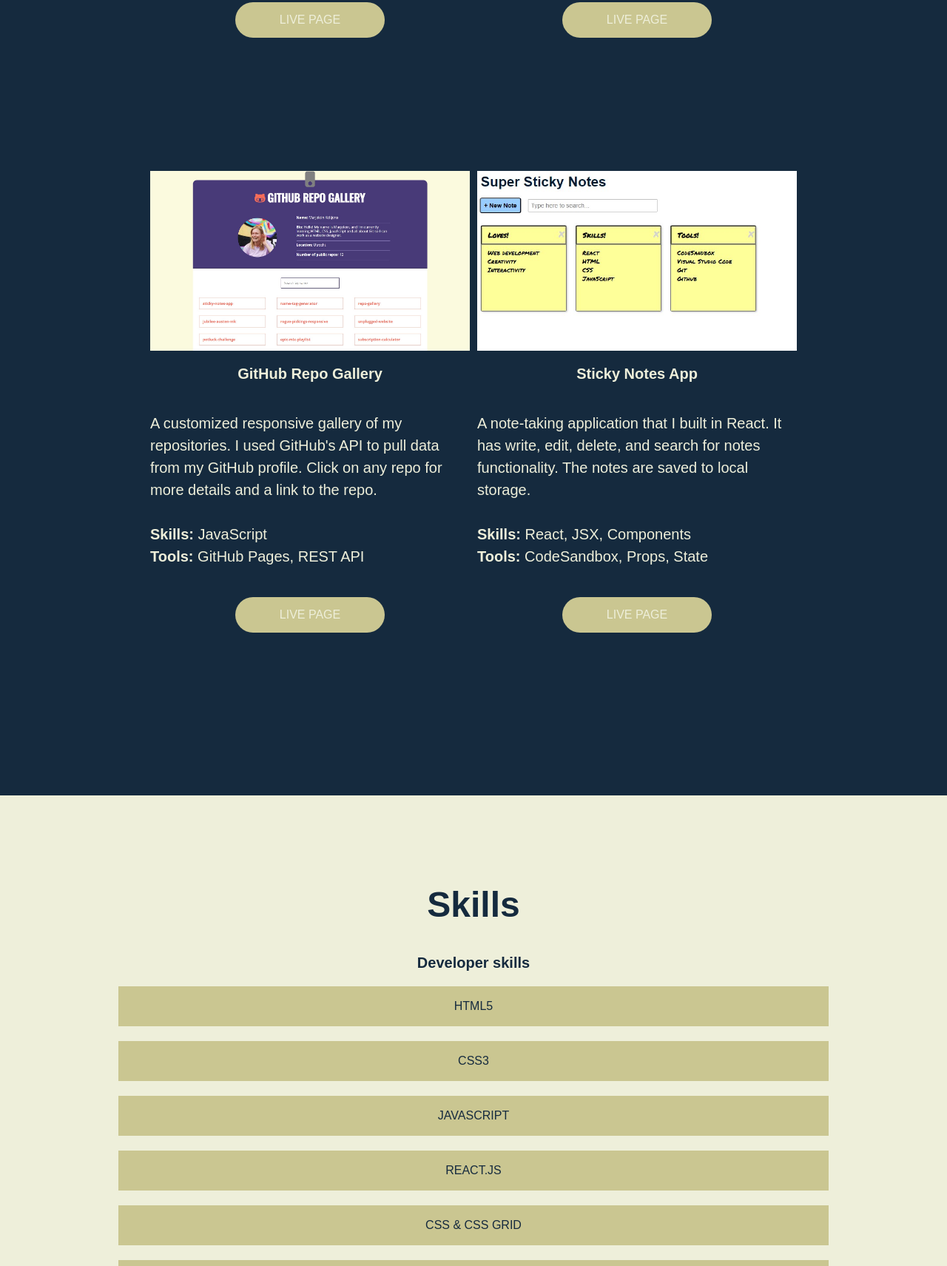
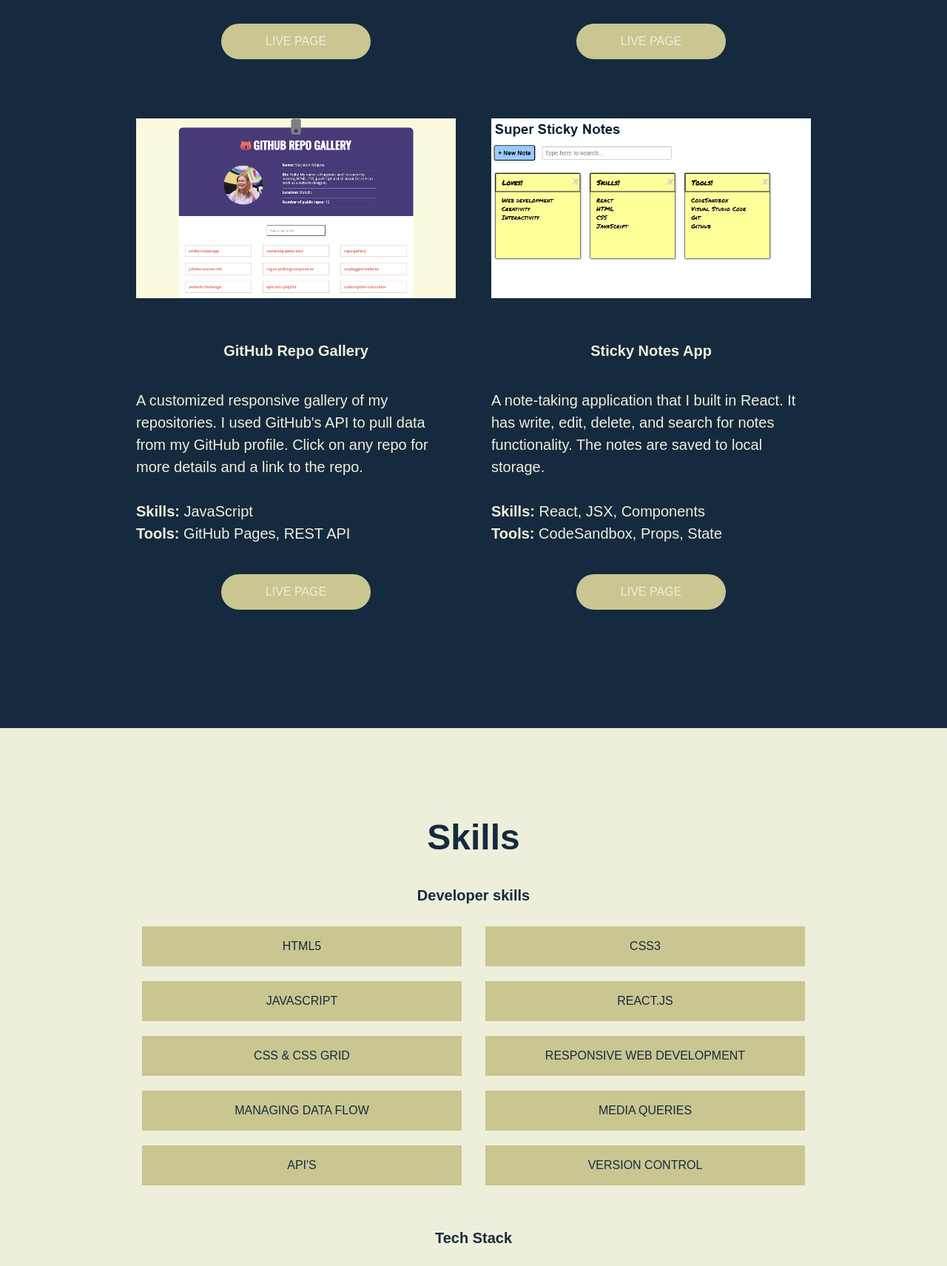
Before and after one commit to marjoleinkeltjens/portfolio-website, a website built with Parcel: page index.html in a window 1280 px wide. Shown: the part 3014-4725 px from the top of the page at 74% size. Built offline with nearby package versions, Linux system fonts and the light colour scheme; a web font is replaced by a local one.

Commit message:
Tablet styles skills and projects section adjusted

```diff
--- a/css/main.css
+++ b/css/main.css
@@ -155,6 +155,7 @@ header {
 
 header .content-wrapper {
   margin: 0;
+  width: 90%;
   display: flex;
   justify-content: center;
   align-items: center;
@@ -255,6 +256,7 @@ footer .social-icons {
 /* -------------------- Mobile Styles -------------------- */
 /* -------------------- ABOUT -------------------- */
 #about {
+  width: 100%;
   display: flex;
   justify-content: center;
   text-align: center;
@@ -262,7 +264,7 @@ footer .social-icons {
 }
 
 #about .content-wrapper {
- width: 80%;
+ width: 85%;
  margin: 80px 0;
 }
 
@@ -307,7 +309,7 @@ footer .social-icons {
 }
 
 #projects .content-wrapper {
-  width: 80%;
+  width: 85%;
   margin: 80px 0 40px 0;
  }
 
@@ -336,12 +338,14 @@ footer .social-icons {
 }
 
 #projects figure {
-  margin: 0 10px;
+  width: 100%;
+  margin: 20px 0 40px 0;
 }
 
 #projects figure img {
-  max-width: 100%;
-  height: auto;
+  width: 100%;
+  margin: 0;
+  padding: 0;
 }
 
 .project-description {
@@ -375,6 +379,7 @@ footer .social-icons {
 
 /* -------------------- SKILLS -------------------- */
 #skills {
+  width: 100%;
   display: flex;
   justify-content: center;
   text-align: center;
@@ -382,7 +387,7 @@ footer .social-icons {
 }
 
 #skills .content-wrapper {
-  width: 80%;
+  width: 85%;
   margin: 80px 0 60px 0;
 }
 
@@ -394,6 +399,7 @@ footer .social-icons {
 #skills h3 {
   margin: 40px 0 20px 0;
 }
+
 .developer-wrapperv{
   margin: 0 0 20px 0;
 }
@@ -445,7 +451,7 @@ p {
 
  /* Header */
 header .content-wrapper {
-  width: 80%;
+  width: 90%;
 }
 
 header .main-title {
@@ -465,6 +471,7 @@ header h1 {
 
 #about .content-wrapper, #projects .content-wrapper, #skills .content-wrapper {
   margin: 120px 0;
+  width: 90%;
 }
 
 #about figure {
@@ -489,38 +496,67 @@ header h1 {
 }
 
 /* -------------------- PROJECTS -------------------- */
+.projects-wrapper {
+  justify-content: space-around;
+}
+
+.projects-header {
+  margin: 0 0 80px 0;
+}
+
 .project-part {
   width: 45%;
-  margin: 80px 5px;
+  align-items: center;
 }
 
-/* --- How to make images the same size? --- */
 #projects figure {
+  margin: 20px 0 40px 0;
   width: 100%;
-  height: 100%;
 }
 
-#projects figure a {
-  height: 100%;
-  width: auto;
+.project-description {
+  margin: 0 0 30px 0;
 }
 
 /* -------------------- SKILLS -------------------- */
+#skills h3 {
+  margin: 40px 0 30px 0;
+}
 
+.developer-wrapper, .tech-wrapper {
+  display: flex;
+  justify-content: space-evenly;
+  width: 100%;
+  flex-flow: row wrap;
+  text-transform: uppercase;
+  margin: 0;
+}
+
+.developer-wrapper p, .tech-wrapper p {
+  padding: 15px 0;
+}
+
+.skill, .tool {
+  width: 45%;
+}
+
+ /* Footer */
+
+footer .content-wrapper {
+  margin: 90px 0;
+  width: 90%;
+}
+
+footer .contact-header {
+  margin: 0 0 80px 0;
+}
+
+footer h2 {
+  margin: 0;
+}
 
 
 }
-
-
-
-
-
-
-
-
-
-
-
 
 
 /* -------------------- Desktop Styles -------------------- */
--- a/index.html
+++ b/index.html
@@ -138,9 +138,8 @@
           <p class="skill">API's</p>
           <p class="skill">Version Control</p>
         </div>
-
+        <h3>Tech Stack</h3>
       <div class="tech-wrapper">
-        <h3>Tech Stack</h3>
           <p class="tool">Chrome DevTools</p>
           <p class="tool">Visual Studio Code</p>
           <p class="tool">Git</p>
```
Also changed, not shown: img/guess-the-word.jpeg, img/unplugged.jpeg.
